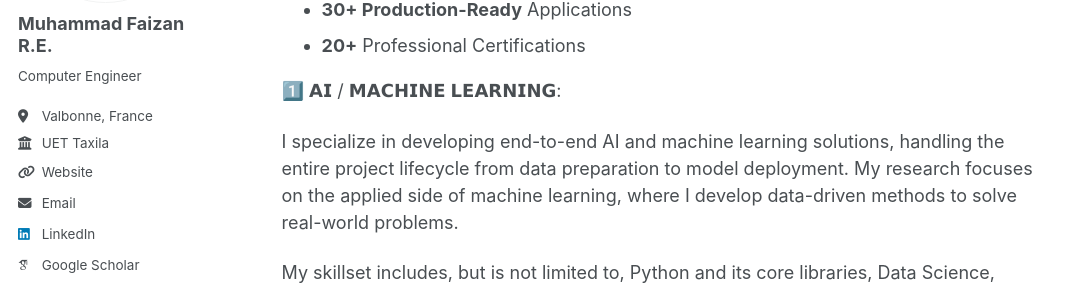
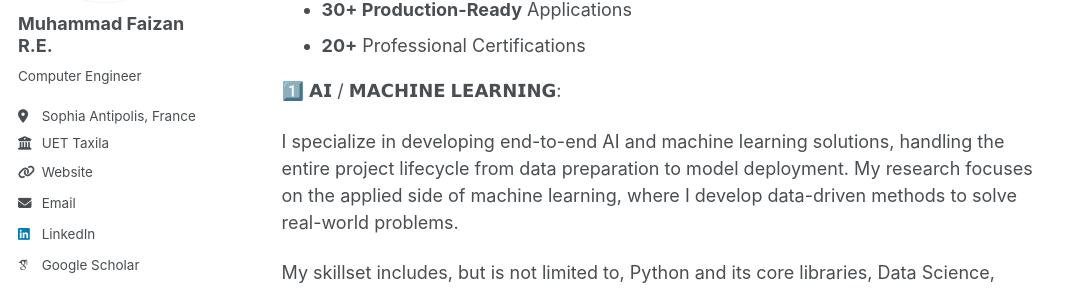
Before and after one commit to MuhammadFaizan99/MuhammadFaizan99.github.io, a Jekyll site: the page built from _pages/about.md, in a window 1280 px wide. Shown: the part 271-559 px from the top of the page, without its empty margins (0-1077 px from the left). Built offline with Jekyll 4.4.1, drawn with Linux system fonts in a browser that asks for light colours; some web fonts are replaced; a script that is not in the unit is left out.

Commit message:
Update _config.yml

```diff
--- a/_config.yml
+++ b/_config.yml
@@ -26,7 +26,7 @@ author:
   name             : "Muhammad Faizan R.E."
   pronouns         : # add there
   bio              : "Computer Engineer"
-  location         : "Valbonne, France"
+  location         : "Sophia Antipolis, France"
   employer         : "UET Taxila"
   uri              : "https://linktr.ee/muhammadfaizandev"
   email            : "muhammadfaizandev87@gmail.com"
```
